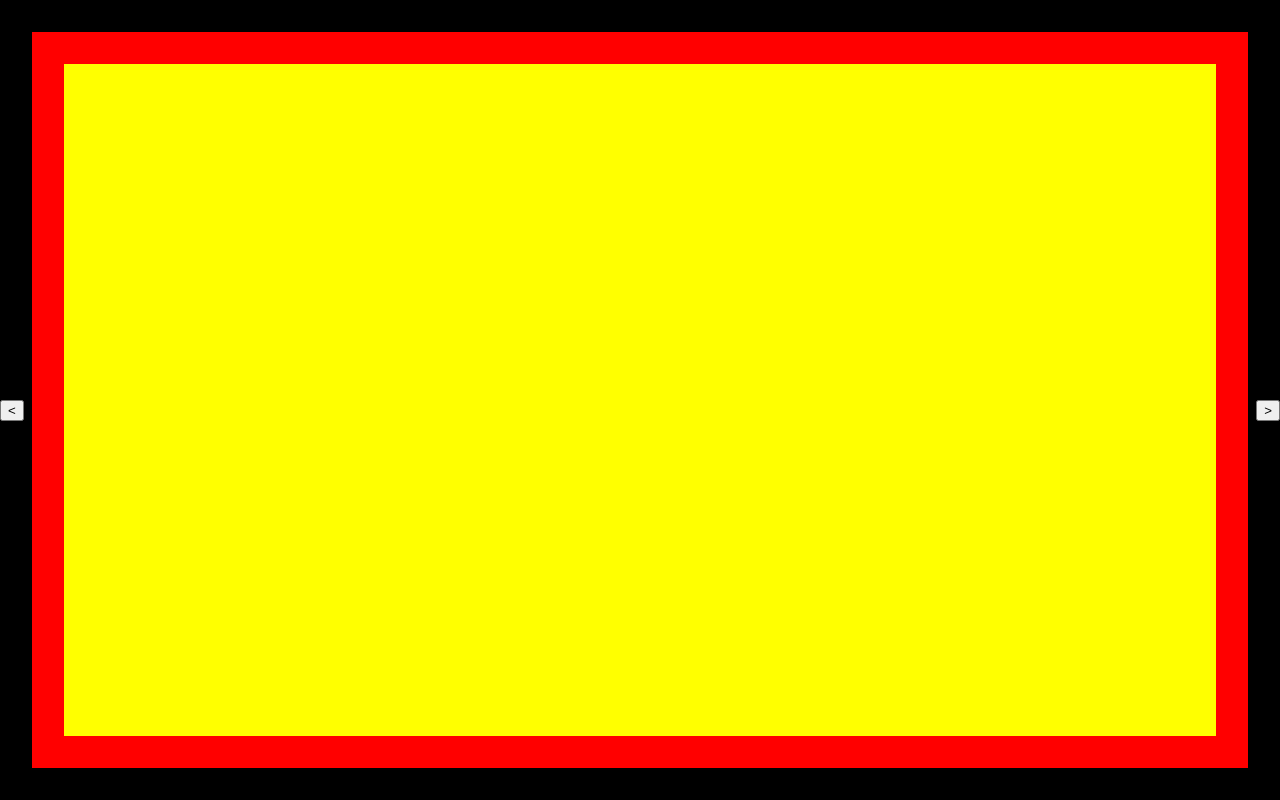
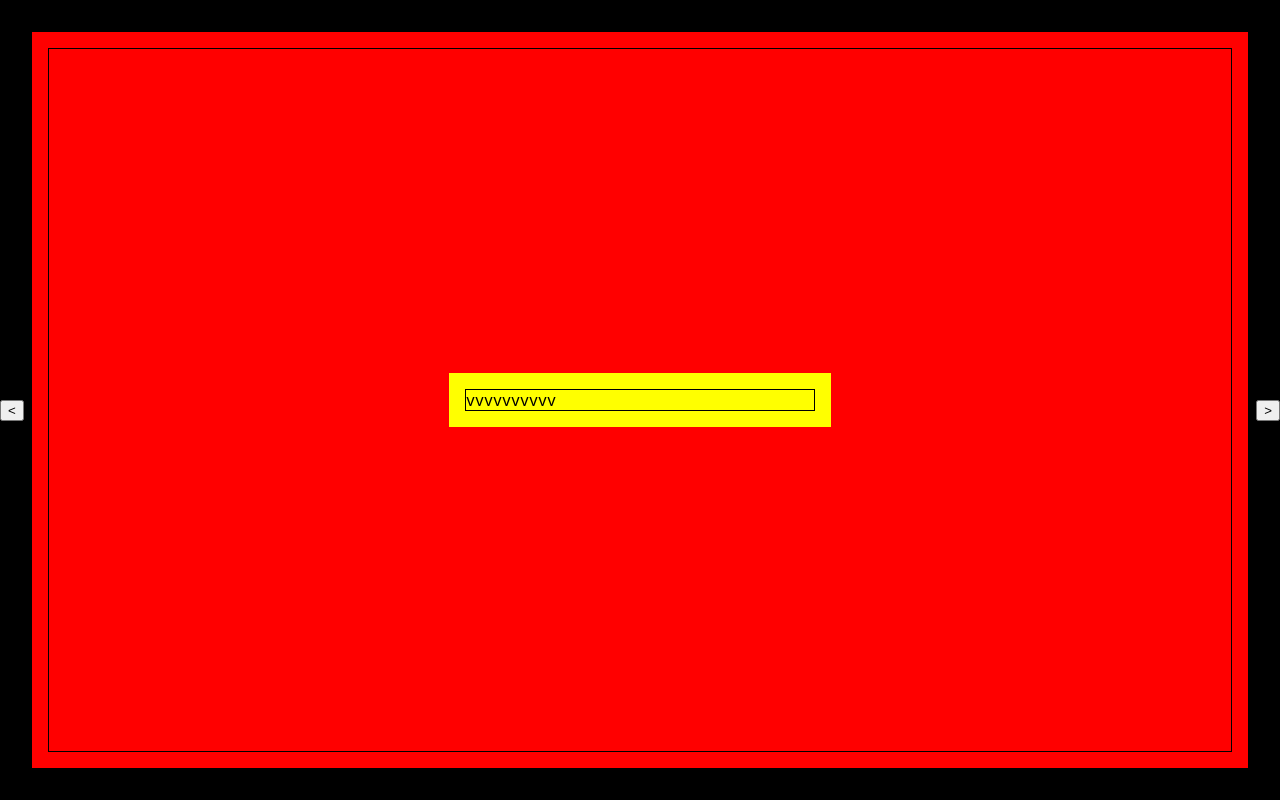
Before and after one commit to Ekimoth/js-lesson-plan, a React (Vite) app: page / in a window 1280 px wide. Built offline with nearby package versions, Linux system fonts and the light colour scheme.

Commit message:
implemented slides and inner slides even better

```diff
--- a/src/components/InnerSlide/InnerSlide.tsx
+++ b/src/components/InnerSlide/InnerSlide.tsx
@@ -1,87 +1,94 @@
-import { forwardRef, useImperativeHandle, useRef } from 'react';
+import { forwardRef } from 'react';
 import styled from 'styled-components';
 
 // hooks
-import useSlide, { SlideObject } from 'components/Slide/useSlide';
+import useSlides, { SlideObject } from 'hooks/useSlides';
 
 // types
 import { RefProps } from '../Slide';
-import useInnerSlide from './useInnerSlide';
+
+interface TopContainerProps {
+  backgroundColor: string;
+  fullScreen: boolean;
+}
+
+const TopContainer = styled.div<TopContainerProps>`
+  ${({ backgroundColor, fullScreen }) => `
+    display: block;
+    grid-template-rows: auto 1fr;
+    padding: 1em;
+    background-color: ${backgroundColor};
+    position: relative;
+
+    ${fullScreen ?
+      `
+        width: 100%;
+        height: 100%;
+      ` : ''
+    }
+  `}
+`;
+
+const Headers = styled.div``;
 
 export enum InnerSlideOrientation {
-  COLUMNS = 'columns',
-  ROWS = 'rows',
+  COLUMN = 'column',
+  ROW = 'row',
 }
 
-interface ContainerProps {
-  backgroundColor: string;
+interface ContentContainerProps {
   orientation: InnerSlideOrientation;
-  count: number;
 }
 
-const Container = styled.div<ContainerProps>`
-  ${({ backgroundColor, orientation, count }) => `
-    background-color: ${backgroundColor || 'black'};
+const Content = styled.div<ContentContainerProps>`
+  ${({ orientation }) => `
+    display: flex;
     position: relative;
-    width: 100%;
     height: 100%;
-    padding: 2em;
-    display: grid;
-    grid-template-${orientation}: repeat(${count}, 1fr);
+
+    justify-content: space-evenly;
+    align-items: ${orientation === InnerSlideOrientation.COLUMN ? 'stretch' : 'center'};
+    flex-wrap: wrap;
+
+    flex-direction: ${orientation};
+    border: 1px solid black;
+    min-width: 350px;
   `}
 `;
 
 const invertOrientation = (orientation: InnerSlideOrientation): InnerSlideOrientation => {
-  if (orientation === InnerSlideOrientation.COLUMNS) {
-    return InnerSlideOrientation.ROWS;
+  if (orientation === InnerSlideOrientation.COLUMN) {
+    return InnerSlideOrientation.ROW;
   }
 
-  return InnerSlideOrientation.COLUMNS;
+  return InnerSlideOrientation.COLUMN;
 };
 
 interface Props {
   slide: SlideObject;
   orientation: InnerSlideOrientation;
+  fullScreen?: boolean;
 }
 
-const InnerSlide = forwardRef<RefProps, Props>(({ slide: { backgroundColor, innerSlides }, orientation }, ref) => {
-  console.log('vvvv innerSlides', innerSlides);
-  const [{ slideList, currentSlide }, { gotoPrev, gotoNext }] = useInnerSlide(innerSlides);
+const InnerSlide = forwardRef<RefProps, Props>(({ slide: { backgroundColor, innerSlides = [] }, orientation, fullScreen = false }, ref) => {
+  const { currentSlide, slideList, childRef } = useSlides(innerSlides, ref);
 
-  const childRef = useRef<RefProps>(null);
-
-  useImperativeHandle(ref, () => ({
-    gotoPrev: () => {
-      const { current: child } = childRef;
-
-      if (child?.gotoPrev()) {
-        return true;
-      }
-
-      return gotoPrev();
-    },
-    gotoNext: () => {
-      const { current: child } = childRef;
-
-      if (child?.gotoNext()) {
-        return true;
-      }
-
-      return gotoNext();
-    },
-  }), [gotoPrev, gotoNext]);
+  console.log('vvvv slideList', slideList);
 
   return (
-    <Container backgroundColor={backgroundColor} orientation={orientation} count={slideList?.length || 1}>
-      {slideList?.map((innerSlide, i) => (
+    <TopContainer className="inner-slide top-container" backgroundColor={backgroundColor} fullScreen={fullScreen}>
+      <Headers className="inner-slide headers" />
+      <Content className="inner-slide content" orientation={orientation}>
+        {slideList.length ? slideList.map((innerSlide, i) => (
           <InnerSlide
             key={i}
             slide={innerSlide}
             orientation={invertOrientation(orientation)}
             {...(innerSlide === currentSlide ? { ref: childRef } : {})}
           />
-      ))}
-    </Container>
+        )) : <div>vvvvvvvvvv</div>}
+      </Content>
+    </TopContainer>
   );
 });
 
--- a/src/components/Slide/Slide.tsx
+++ b/src/components/Slide/Slide.tsx
@@ -1,30 +1,23 @@
-import { useImperativeHandle, useRef, forwardRef, ElementType } from 'react';
+import { forwardRef } from 'react';
 import styled from 'styled-components';
 
 // components
 import InnerSlide, { InnerSlideOrientation } from 'components/InnerSlide';
 
 // hooks
-import useSlide, { SlideObject } from 'components/Slide/useSlide';
+import useSlides, { SlideObject } from 'hooks/useSlides';
 
 interface ContainerProps {
   backgroundColor?: string;
 }
 
-const Container = styled.div<ContainerProps>`
+const Content = styled.div<ContainerProps>`
   ${({ backgroundColor }) => `
     background-color: ${backgroundColor || 'black'};
     position: relative;
-    width: 100%;
+    padding: 2em;
     height: 100%;
-    padding: 2em;
   `}
-`;
-
-const Headers = styled.div`
-  h1, h2, h3, h4, h5, h6 {
-    text-align: center;
-  }
 `;
 
 export interface RefProps {
@@ -38,35 +31,12 @@ interface Props {
 }
 
 const Slide = forwardRef<RefProps, Props>(({ backgroundColor, slides }, ref) => {
-  const [{ currentSlide }, { gotoPrev, gotoNext }] = useSlide(slides);
-
-  const childRef = useRef<RefProps>(null);
-
-  useImperativeHandle(ref, () => ({
-    gotoPrev: () => {
-      const { current: child } = childRef;
-
-      if (child?.gotoPrev()) {
-        return true;
-      }
-
-      return gotoPrev();
-    },
-    gotoNext: () => {
-      const { current: child } = childRef;
-
-      if (child?.gotoNext()) {
-        return true;
-      }
-
-      return gotoNext();
-    },
-  }), [gotoPrev, gotoNext]);
+  const { currentSlide, childRef } = useSlides(slides, ref);
 
   return (
-    <Container backgroundColor={backgroundColor}>
-      <InnerSlide ref={childRef} slide={currentSlide} orientation={InnerSlideOrientation.COLUMNS} key={currentSlide.backgroundColor} />
-    </Container>
+    <Content className="slide" backgroundColor={backgroundColor}>
+      <InnerSlide key={currentSlide.backgroundColor} ref={childRef} slide={currentSlide} orientation={InnerSlideOrientation.ROW} fullScreen />
+    </Content>
   );
 });
 
--- a/src/components/Slide/useSlide.ts
+++ /dev/null
@@ -1,46 +0,0 @@
-import { useCallback, useMemo, useState, useRef } from 'react';
-
-// export interface SlideObject {
-//   info?: string;
-//   headers?: string[];
-//   slides?: SlideObject[];
-//   content?: string;
-//   [key: string]: any;
-// }
-
-export interface SlideObject {
-  backgroundColor: string;
-  innerSlides?: SlideObject[];
-}
-
-const useSlide = (slides: SlideObject[]) => {
-  const [index, setIndex] = useState(0);
-
-  const [hasPrev, hasNext] = useMemo(() => [index > 0, index < slides.length - 1], [index]);
-
-  const currentSlide = useMemo(() => slides[index], [index]);
-
-  const slideList = useMemo(() => slides.slice(0, index + 1), [index]);
-
-  const gotoNext = useCallback(() => {
-    if (hasNext) {
-      setIndex((i) => i + 1);
-      return true;
-    }
-
-    return false;
-  }, [hasNext]);
-
-  const gotoPrev = useCallback(() => {
-    if (hasPrev) {
-      setIndex((i) => i - 1);
-      return true;
-    }
-
-    return false;
-  }, [hasPrev]);
-
-  return useMemo(() => [{ currentSlide, slideList }, { gotoNext, gotoPrev }] as const, [currentSlide, slideList, gotoNext, gotoPrev]);
-};
-
-export default useSlide;
--- /dev/null
+++ b/src/hooks/useSlides/index.ts
@@ -0,0 +1,5 @@
+import useSlides from './useSlides';
+
+export type { SlideObject } from './types';
+
+export default useSlides;
--- a/src/components/InnerSlide/useInnerSlide.ts
+++ b/src/hooks/useSlides/innerHooks/useSlideSwitch.ts
@@ -1,19 +1,9 @@
-import { useCallback, useMemo, useState, useRef } from 'react';
+import { useCallback, useMemo, useState } from 'react';
 
-// export interface SlideObject {
-//   info?: string;
-//   headers?: string[];
-//   slides?: SlideObject[];
-//   content?: string;
-//   [key: string]: any;
-// }
+// types
+import { SlideObject } from '../types';
 
-export interface SlideObject {
-  backgroundColor: string;
-  innerSlides?: SlideObject[];
-}
-
-const useInnerSlide = (slides: SlideObject[] = []) => {
+const useSlideSwitch = (slides: SlideObject[]) => {
   const [index, setIndex] = useState(0);
 
   const [hasPrev, hasNext] = useMemo(() => [index > 0, index < slides.length - 1], [index]);
@@ -43,4 +33,4 @@ const useInnerSlide = (slides: SlideObject[] = []) => {
   return useMemo(() => [{ currentSlide, slideList }, { gotoNext, gotoPrev }] as const, [currentSlide, slideList, gotoNext, gotoPrev]);
 };
 
-export default useInnerSlide;
+export default useSlideSwitch;
--- /dev/null
+++ b/src/hooks/useSlides/types.ts
@@ -0,0 +1,4 @@
+export interface SlideObject {
+  backgroundColor: string;
+  innerSlides?: SlideObject[];
+}
--- /dev/null
+++ b/src/hooks/useSlides/useSlides.ts
@@ -0,0 +1,43 @@
+import { useImperativeHandle, useRef, ForwardedRef, useMemo } from 'react';
+
+// hooks
+import useSlide from './innerHooks/useSlideSwitch';
+
+// types
+import { SlideObject } from './types';
+
+export interface RefProps {
+  gotoPrev: () => boolean;
+  gotoNext: () => boolean;
+}
+
+const useSlides = (slides: SlideObject[], selfRef: ForwardedRef<RefProps>) => {
+  const [{ currentSlide, slideList }, { gotoPrev, gotoNext }] = useSlide(slides);
+
+  const childRef = useRef<RefProps>(null);
+
+  useImperativeHandle(selfRef, () => ({
+    gotoPrev: () => {
+      const { current: child } = childRef;
+
+      if (child?.gotoPrev()) {
+        return true;
+      }
+
+      return gotoPrev();
+    },
+    gotoNext: () => {
+      const { current: child } = childRef;
+
+      if (child?.gotoNext()) {
+        return true;
+      }
+
+      return gotoNext();
+    },
+  }), [gotoPrev, gotoNext]);
+
+  return useMemo(() => ({ currentSlide, slideList, childRef }), [currentSlide, slideList, childRef]);
+};
+
+export default useSlides;
--- a/src/payload/index.ts
+++ b/src/payload/index.ts
@@ -1,5 +1,5 @@
 // types
-import { SlideObject } from 'components/Slide/useSlide';
+import { SlideObject } from 'hooks/useSlides';
 
 const slides: SlideObject[] = [
   {
@@ -10,9 +10,31 @@ const slides: SlideObject[] = [
       },
       {
         backgroundColor: 'green',
+        innerSlides: [
+          {
+            backgroundColor: 'orange',
+          },
+          {
+            backgroundColor: 'lightgray',
+            innerSlides: [
+              {
+                backgroundColor: 'darkgray',
+              },
+              {
+                backgroundColor: 'white',
+              },
+            ]
+          },
+          {
+            backgroundColor: 'skyblue',
+          },
+        ],
       },
       {
         backgroundColor: 'blue',
+      },
+      {
+        backgroundColor: 'brown',
       },
     ],
   },
```
Lines whose indentation alone changed are shown as unchanged.
